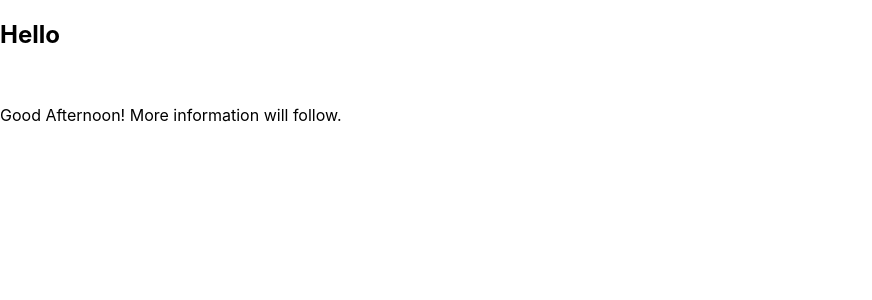
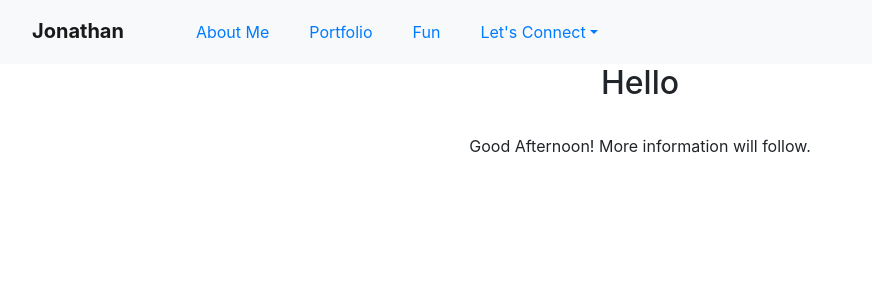
Before and after one commit to Jonathan-84/ProjectPhoenix2022, a React (Create React App) app: page /home#/home in a window 1280 px wide. Shown: the top 300 px of the page, without its empty margins (0-872 px from the left). Built offline with nearby package versions, Linux system fonts and the light colour scheme; the HTML template or start-up script is replaced by a standard one.

Commit message:
small changes and added nav

```diff
--- a/package.json
+++ b/package.json
@@ -1,14 +1,16 @@
 {
   "name": "projectphoenix2022",
   "version": "0.1.0",
-  "private": true,
+  "homepage": "http://Jonathan-84.github.io/ProjectPhoenix2022",
+  "private": false,
+  "type": "module",
   "dependencies": {
     "@testing-library/jest-dom": "^5.16.1",
     "@testing-library/react": "^11.2.7",
     "@testing-library/user-event": "^12.8.3",
     "react": "^17.0.2",
     "react-dom": "^17.0.2",
-    "react-router-dom": "^5.3.0",
+    "react-router-dom": "^5.2.0",
     "react-scripts": "4.0.3",
     "web-vitals": "^0.2.4",
     "workbox-background-sync": "^5.1.4",
--- a/public/index.html
+++ b/public/index.html
@@ -6,6 +6,10 @@
     <meta name="viewport" content="width=device-width, initial-scale=1" />
     <meta name="theme-color" content="#000000" />
     <meta name="description" content="Web site created using create-react-app" />
+    <link rel="stylesheet" href="https://stackpath.bootstrapcdn.com/bootstrap/4.3.1/css/bootstrap.min.css" integrity="sha384-ggOyR0iXCbMQv3Xipma34MD+dH/1fQ784/j6cY/iJTQUOhcWr7x9JvoRxT2MZw1T" crossorigin="anonymous">
+    <link rel="stylesheet" href="https://cdn.jsdelivr.net/npm/bootstrap-icons@1.6.0/font/bootstrap-icons.css" defer>
+    <link rel="stylesheet" href="https://cdnjs.cloudflare.com/ajax/libs/font-awesome/4.7.0/css/font-awesome.min.css" defer>
+
     <link rel="apple-touch-icon" href="%PUBLIC_URL%/logo192.png" />
     <!--
       manifest.json provides metadata used when your web app is installed on a
@@ -36,5 +40,8 @@
       To begin the development, run `npm start` or `yarn start`.
       To create a production bundle, use `npm run build` or `yarn build`.
     -->
+    <script src="https://code.jquery.com/jquery-3.3.1.slim.min.js" defer  integrity="sha384-q8i/X+965DzO0rT7abK41JStQIAqVgRVzpbzo5smXKp4YfRvH+8abtTE1Pi6jizo" crossorigin="anonymous"></script>
+    <script src="https://cdnjs.cloudflare.com/ajax/libs/popper.js/1.14.3/umd/popper.min.js" defer integrity="sha384-ZMP7rVo3mIykV+2+9J3UJ46jBk0WLaUAdn689aCwoqbBJiSnjAK/l8WvCWPIPm49" crossorigin="anonymous"></script>
+    <script src="https://stackpath.bootstrapcdn.com/bootstrap/4.1.3/js/bootstrap.min.js" defer  integrity="sha384-ChfqqxuZUCnJSK3+MXmPNIyE6ZbWh2IMqE241rYiqJxyMiZ6OW/JmZQ5stwEULTy" crossorigin="anonymous"></script>
   </body>
 </html>
--- a/src/App.js
+++ b/src/App.js
@@ -1,5 +1,6 @@
 import Home from './Pages/home'
 import { HashRouter, Switch, Route, Redirect } from 'react-router-dom';
+import Navbar from './Components/navbar.js'
 import React from 'react';
 import './App.css';
 
@@ -7,6 +8,7 @@
   return (
     <HashRouter basename={process.env.PUBLIC_URL}>
       <>
+      <Navbar />
       <Switch>
       <Route exact path= {'/home'} component={Home}/>
       <Route render={() => <Redirect to={'/home'} />} />
--- /dev/null
+++ b/src/Components/navbar.js
@@ -0,0 +1,53 @@
+import React from 'react';
+import { Link } from 'react-router-dom';
+
+
+
+function Navbar(){
+
+  return (
+
+  <nav className="navbar navbar-expand-lg navbar-light bg-light">
+<h2>
+                      <Link to={"/Home"} className=" font-weight-bold navbar-brand nav-text nav-link"> Jonathan</Link>
+                      </h2>
+  <button className="navbar-toggler" type="button" data-toggle="collapse" data-target="#navbarNavDropdown" aria-controls="navbarNavDropdown" aria-expanded="false" aria-label="Toggle navigation">
+    <span className="navbar-toggler-icon"></span>
+  </button>
+  <div className="collapse navbar-collapse" id="navbarNavDropdown">
+    <ul className="navbar-nav">
+      <ul>
+                <Link to={"/capital"} className="nav-text">About Me</Link>
+                </ul>
+                <ul>
+                <Link to={"/lowercase"} className="nav-text">Portfolio</Link>
+                </ul>
+                <ul>
+                  <Link to={"/numbers"}className="nav-text">Fun</Link>
+                </ul>
+
+
+                <ul className="nav-item dropdown">
+        <Link className="nav-text dropdown-toggle" id="navbarDropdownMenuLink" to={"/sightwords"} data-toggle="dropdown" aria-haspopup="true" aria-expanded="false">
+        Let's Connect
+        </Link>
+        <div className="dropdown-menu" aria-labelledby="navbarDropdownMenuLink">
+        <ul>
+                <Link to={"/sightcards"} className="nav-text">Email</Link>
+                </ul>
+                <ul>
+                  <Link to={"/sightrandom"}className="nav-text">Social</Link>
+               </ul>
+                  </div>
+      </ul>
+
+
+
+       </ul>
+        </div>
+
+</nav>
+
+  )
+}
+export default Navbar;
```
Also changed, not shown: 1 other file (tests, documents, lock files or other folders).
